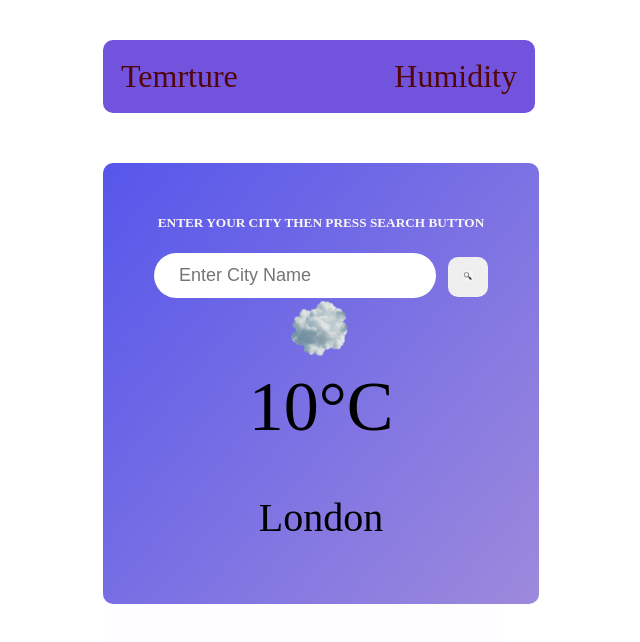
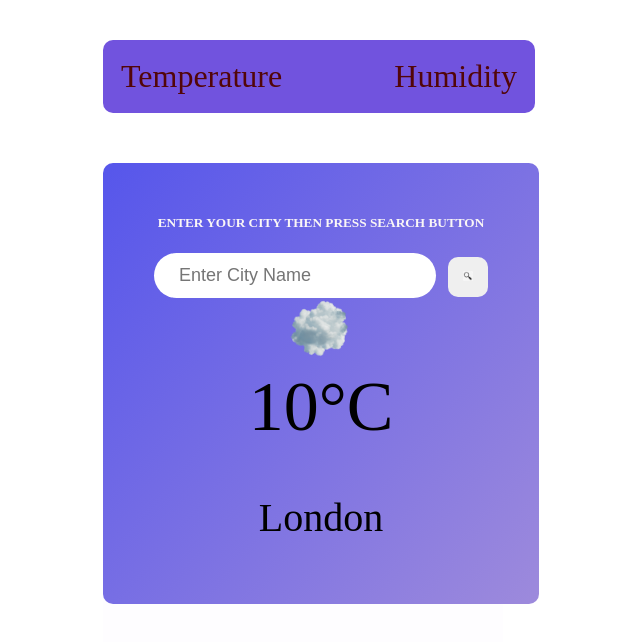
Before and after one commit to Maremar3/SBA-TRY3, a React (Vite) app: page / in a window 1280 px wide. Shown: the top 642 px of the page, without its empty margins (337-977 px from the left). Built offline with nearby package versions, Linux system fonts and the light colour scheme; no server answers.

Commit message:
finally finished

```diff
--- a/src/componenets/NavBar.jsx
+++ b/src/componenets/NavBar.jsx
@@ -4,7 +4,7 @@ function NavBar() {
   return (
     <div className='nav'>
       <Link to='/'>
-        <div>Temrture</div>
+        <div>Temperature</div>
       </Link>
       <Link to='/Humidity'>
         <div>Humidity</div>
```
